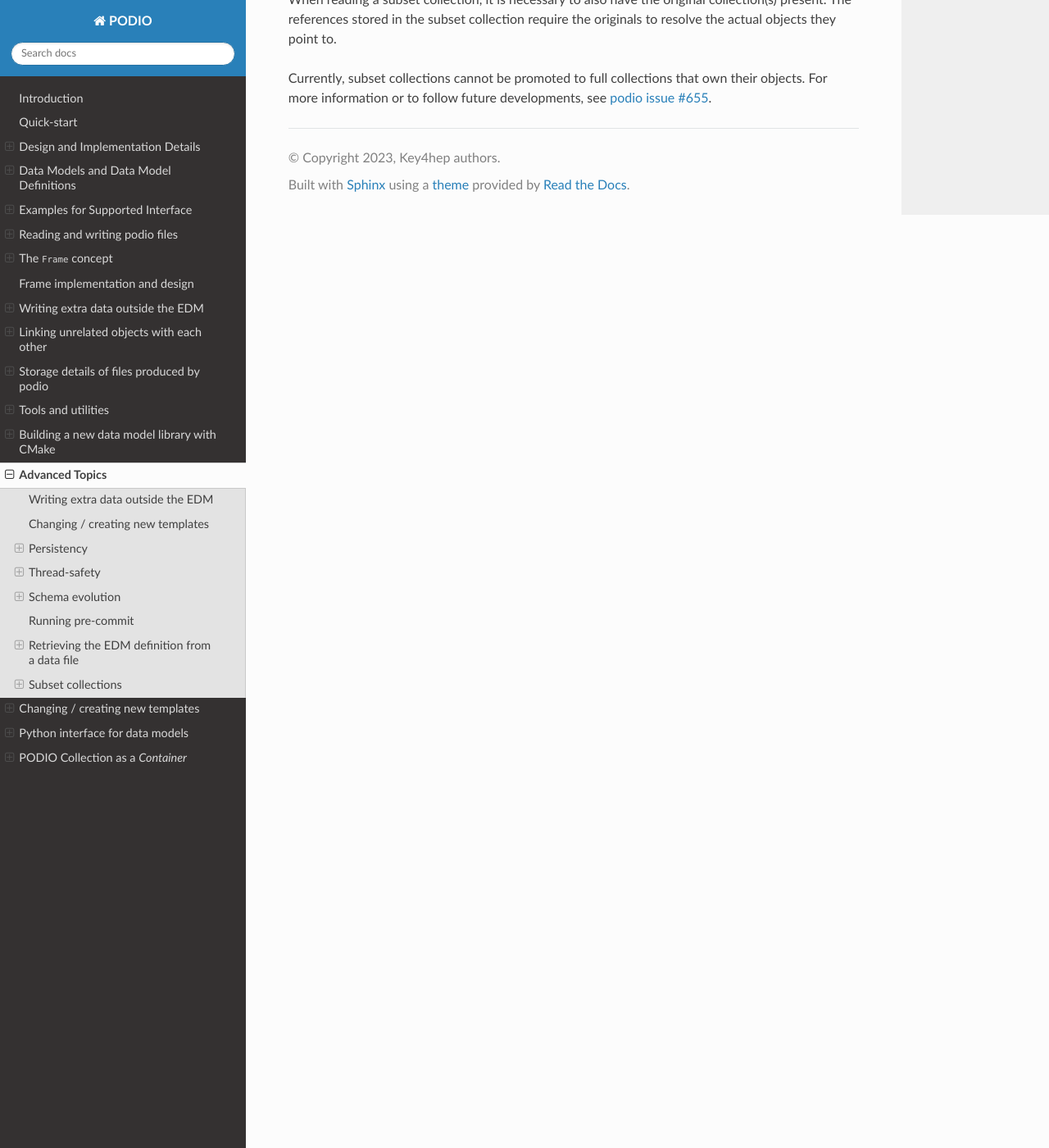
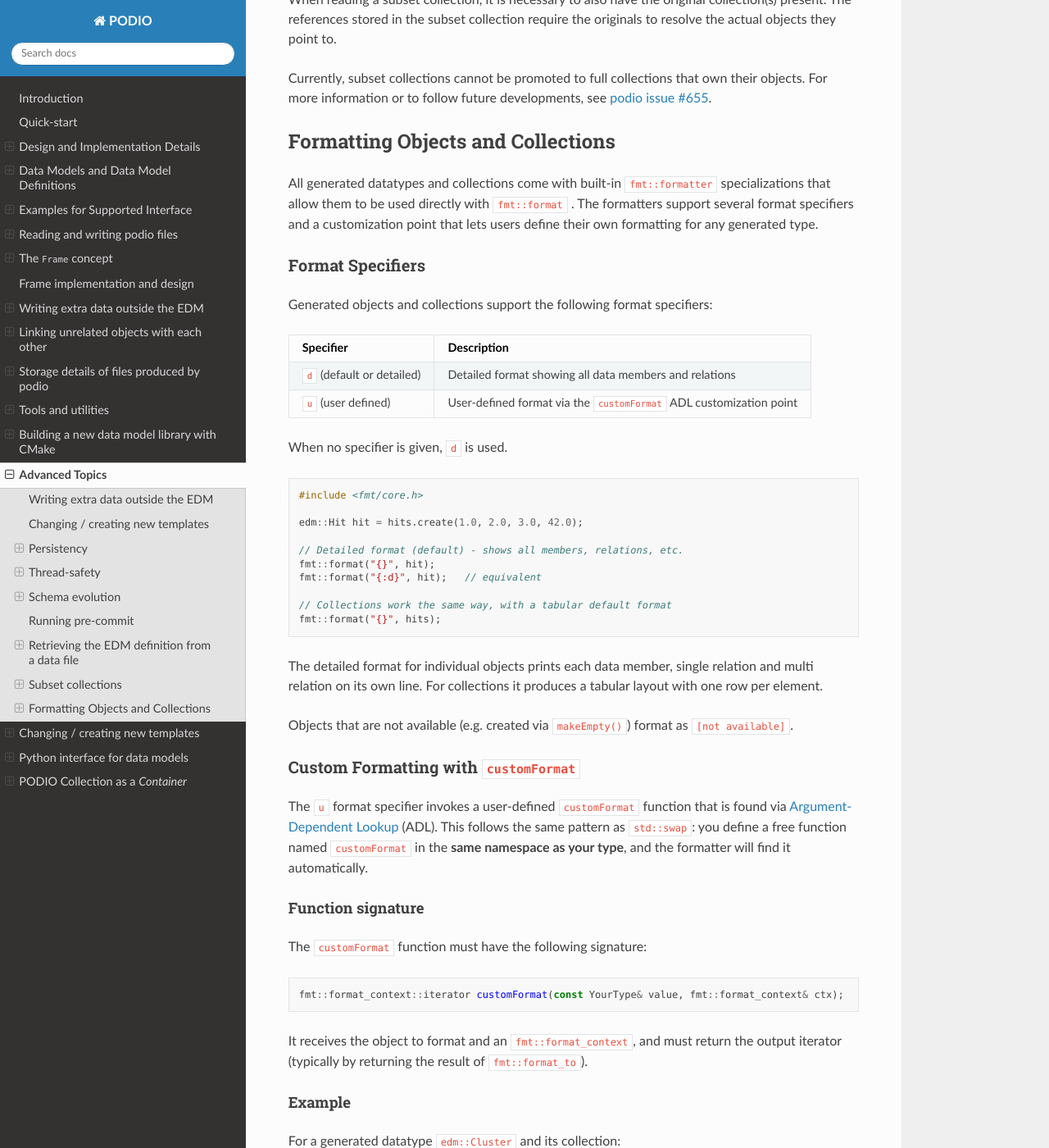
Before and after one commit to AIDASoft/podio, a Sphinx documentation site: the page built from doc/advanced_topics.md, in a window 1280 px wide and 1400 px high, scrolled down 8101 px. Shown: the whole window at 82% size. Built offline with Sphinx 7.4.7 and the Read the Docs theme 3.1.0, drawn with Linux system fonts in a browser that asks for light colours; pages that are not in the unit, such as notebooks, are missing from menus; the version number could not be read and is left out; some of the changed text lies outside the part shown.

Commit message:
Add documentation focused on usage of the formatting

````diff
--- a/doc/advanced_topics.md
+++ b/doc/advanced_topics.md
@@ -390,3 +390,129 @@ Currently, subset collections cannot be promoted to full collections that own
 their objects. For more information or to follow future developments, see [podio
 issue
 #655](https://github.com/AIDASoft/podio/issues/655).
+
+(formatting)=
+## Formatting Objects and Collections
+
+All generated datatypes and collections come with built-in `fmt::formatter`
+specializations that allow them to be used directly with `fmt::format` . The
+formatters support several format specifiers and a customization point that lets
+users define their own formatting for any generated type.
+
+### Format Specifiers
+
+Generated objects and collections support the following format specifiers:
+
+| Specifier | Description |
+|-----------|-------------|
+| `d` (default or detailed) | Detailed format showing all data members and relations |
+| `u` (user defined) | User-defined format via the `customFormat` ADL customization point |
+
+When no specifier is given, `d` is used.
+
+```cpp
+#include <fmt/core.h>
+
+edm::Hit hit = hits.create(1.0, 2.0, 3.0, 42.0);
+
+// Detailed format (default) - shows all members, relations, etc.
+fmt::format("{}", hit);
+fmt::format("{:d}", hit);   // equivalent
+
+// Collections work the same way, with a tabular default format
+fmt::format("{}", hits);
+```
+
+The detailed format for individual objects prints each data member, single
+relation and multi relation on its own line. For collections it produces a
+tabular layout with one row per element.
+
+Objects that are not available (e.g. created via `makeEmpty()`) format as
+`[not available]`.
+
+### Custom Formatting with `customFormat`
+
+The `u` format specifier invokes a user-defined `customFormat` function that is
+found via [Argument-Dependent
+Lookup](https://en.cppreference.com/w/cpp/language/adl) (ADL). This follows the
+same pattern as `std::swap`: you define a free function named `customFormat` in
+the **same namespace as your type**, and the formatter will find it
+automatically.
+
+#### Function signature
+
+The `customFormat` function must have the following signature:
+
+```cpp
+fmt::format_context::iterator customFormat(const YourType& value, fmt::format_context& ctx);
+```
+
+It receives the object to format and an `fmt::format_context`, and must return
+the output iterator (typically by returning the result of `fmt::format_to`).
+
+#### Example
+
+For a generated datatype `edm::Cluster` and its collection:
+
+```cpp
+// These overloads MUST be in the same namespace as the type (here: edm)
+// so that ADL can find them.
+namespace edm {
+
+fmt::format_context::iterator customFormat(const Cluster& cluster,
+                                           fmt::format_context& ctx) {
+  return fmt::format_to(ctx.out(), "Cluster(e={:.2f})", cluster.energy());
+}
+
+fmt::format_context::iterator customFormat(const ClusterCollection& coll,
+                                           fmt::format_context& ctx) {
+  return fmt::format_to(ctx.out(), "Clusters(n={})", coll.size());
+}
+
+} // namespace edm
+```
+
+These overloads are then used when formatting with `:u`:
+
+```cpp
+fmt::format("{:u}", cluster);   // "Cluster(e=42.50)"
+fmt::format("{:u}", clusters);  // "Clusters(n=3)"
+```
+
+#### Mutable objects
+
+The `fmt::formatter` for `MutableT` inherits from the `fmt::formatter` for the
+corresponding immutable type `T`. This means that when formatting a mutable
+object with `:u`, the mutable object is implicitly converted to its immutable
+counterpart, and the `customFormat` overload for the immutable type is called.
+You do not need to provide separate overloads for mutable types.
+
+```cpp
+MutableCluster mut{};
+mut.energy(42.5f);
+fmt::format("{:u}", mut);  // calls customFormat(const Cluster&, ...)
+```
+
+#### Error handling
+
+If you use the `u` specifier on a type that has no `customFormat` overload
+defined, an `fmt::format_error` is thrown at runtime:
+
+```cpp
+fmt::format("{:u}", someHit);  // throws if no customFormat for Hit exists
+```
+
+The existence of a suitable overload is checked at compile time via a C++20
+concept (`podio::HasCustomFormat<T>`), but because the `fmt::formatter` uses a
+runtime-parsed format specifier, the error manifests as a runtime exception
+rather than a compilation failure.
+
+### `operator<<` support
+
+All formatted types also provide an `operator<<` that delegates to
+`fmt::format`, so using objects and collections with output streams produces the
+same result as the default format:
+
+```cpp
+std::cout << hit << std::endl;  // equivalent to fmt::print("{}\n", hit);
+```
````
Also changed, not shown: doc/links.md (+31 -0 lines).
